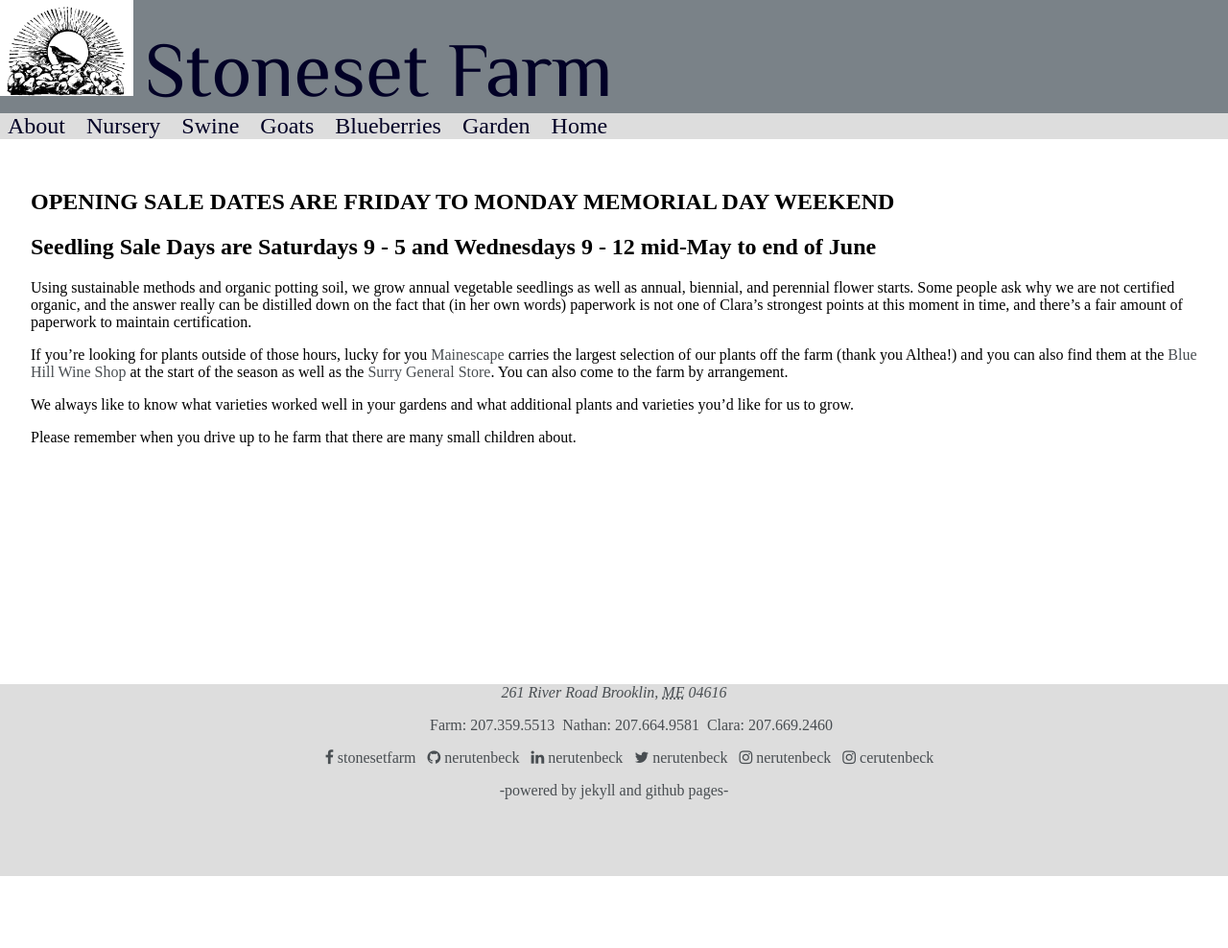
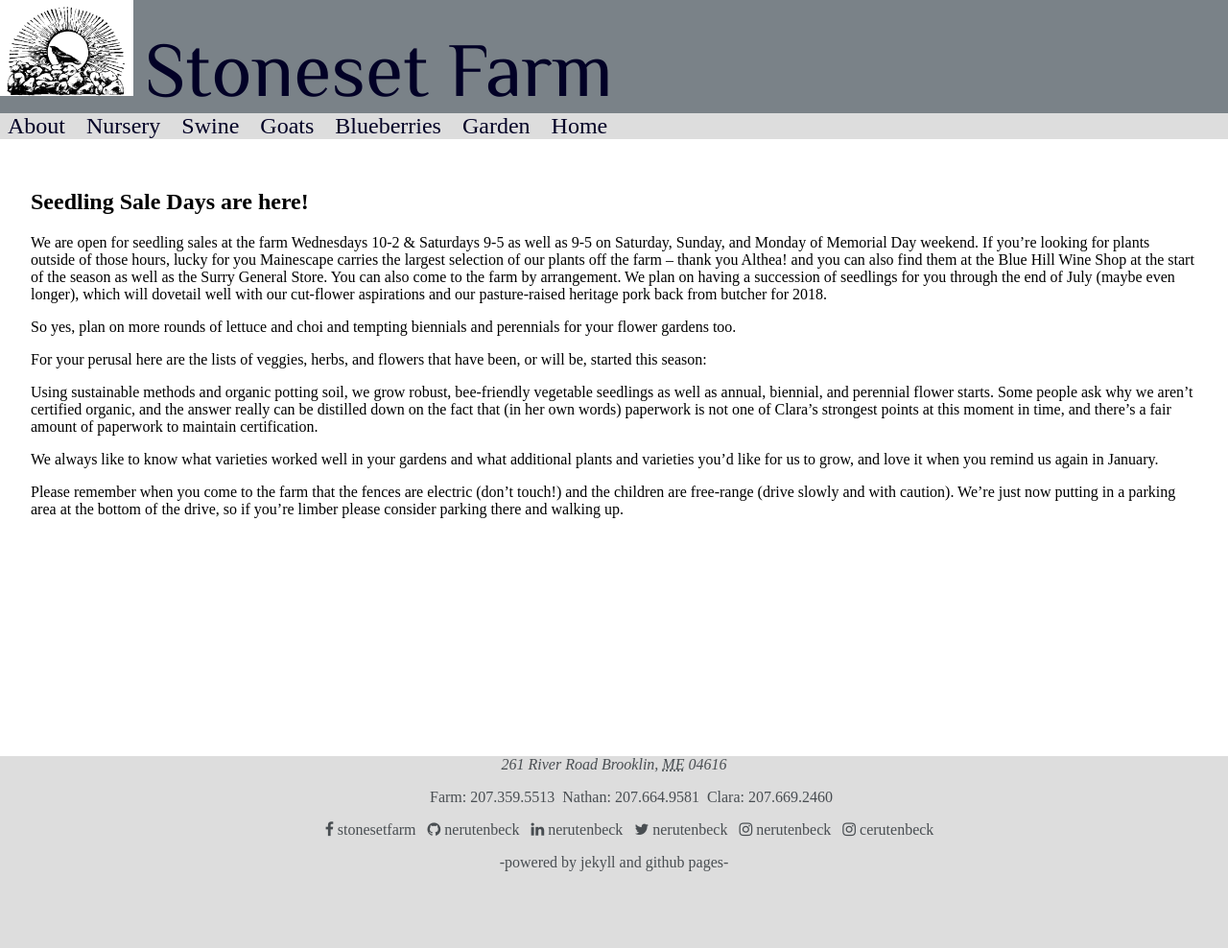
Before and after one commit to stonesetfarm/stonesetfarm.github.io, a Jekyll site: the page built from _pages/02_nursery.md, in a window 1280 px wide. Shown: the whole page at 96% size. Built offline with Jekyll 4.4.1, drawn with Linux system fonts in a browser that asks for light colours; nearby versions of some CDN libraries; some web fonts are replaced; before the commit the page ends 913 px from its top, so only the background shows below that.

Commit message:
Update 02_nursery.md

```diff
--- a/_pages/02_nursery.md
+++ b/_pages/02_nursery.md
@@ -3,28 +3,17 @@ title: Nursery
 layout: page
 permalink: /nursery/
 ---
+## Seedling Sale Days are here!
 
-## OPENING SALE DATES ARE FRIDAY TO MONDAY MEMORIAL DAY WEEKEND
+We are open for seedling sales at the farm Wednesdays 10-2 & Saturdays 9-5 as well as 9-5 on Saturday, Sunday, and Monday of Memorial Day weekend. If you’re looking for plants outside of those hours, lucky for you Mainescape carries the largest selection of our plants off the farm -- thank you Althea! and you can also find them at the Blue Hill Wine Shop at the start of the season as well as the Surry General Store. You can also come to the farm by arrangement. We plan on having a succession of seedlings for you through the end of July (maybe even longer), which will dovetail well with our cut-flower aspirations and our pasture-raised heritage pork back from butcher for 2018.
 
-## Seedling Sale Days are Saturdays 9 - 5 and Wednesdays 9 - 12 mid-May to end of June
+So yes, plan on more rounds of lettuce and choi and tempting biennials and perennials for your flower gardens too.
 
-Using sustainable methods and organic potting soil, we grow annual vegetable
-seedlings as well as annual, biennial, and perennial flower starts. Some people
-ask why we are not certified organic, and the answer really can be distilled
-down on the fact that (in her own words) paperwork is not one of Clara’s
-strongest points at this moment in time, and there’s a fair amount of paperwork
-to maintain certification.
+For your perusal here are the lists of veggies, herbs, and flowers that have been, or will be, started this season:
 
-If you’re looking for plants outside of those hours, lucky for you
-[Mainescape](https://www.mainescape.com/) carries the largest selection of
-our plants off the farm (thank you Althea!)
-and you can also find them at the [Blue Hill Wine
-Shop](http://www.bluehillwineshop.com/) at the start of the
-season as well as the [Surry General Store](http://surrygeneralstore.com/).
-You can also come to the farm by arrangement.
 
-We always like to know what varieties worked well in your gardens and what
-additional plants and varieties you’d like for us to grow.
+Using sustainable methods and organic potting soil, we grow robust, bee-friendly vegetable seedlings as well as annual, biennial, and perennial flower starts. Some people ask why we aren't certified organic, and the answer really can be distilled down on the fact that (in her own words) paperwork is not one of Clara’s strongest points at this moment in time, and there’s a fair amount of paperwork to maintain certification.
 
-Please remember when you drive up to he farm that there are many small children
-about.
+We always like to know what varieties worked well in your gardens and what additional plants and varieties you’d like for us to grow, and love it when you remind us again in January.
+
+Please remember when you come to the farm that the fences are electric (don't touch!) and the children are free-range (drive slowly and with caution). We're just now putting in a parking area at the bottom of the drive, so if you're limber please consider parking there and walking up.
```
